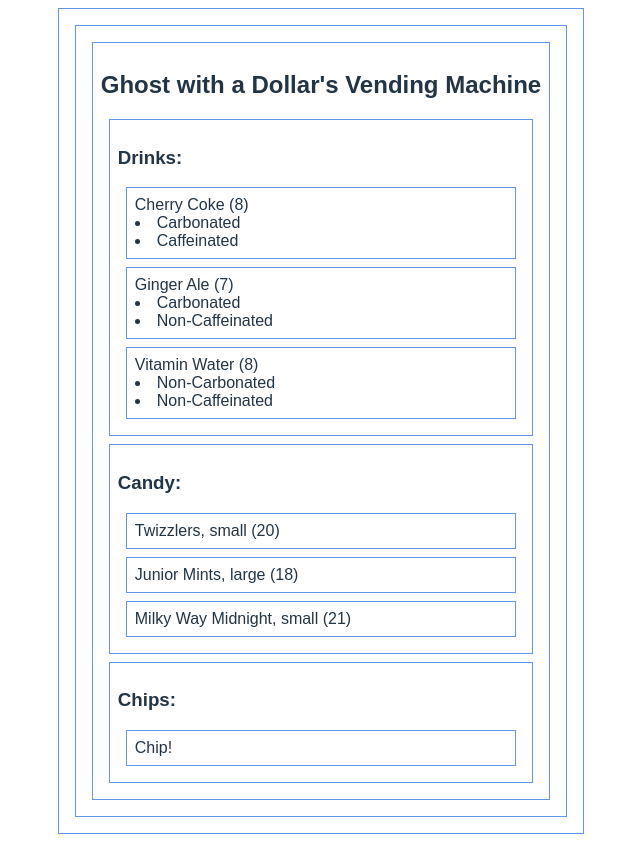
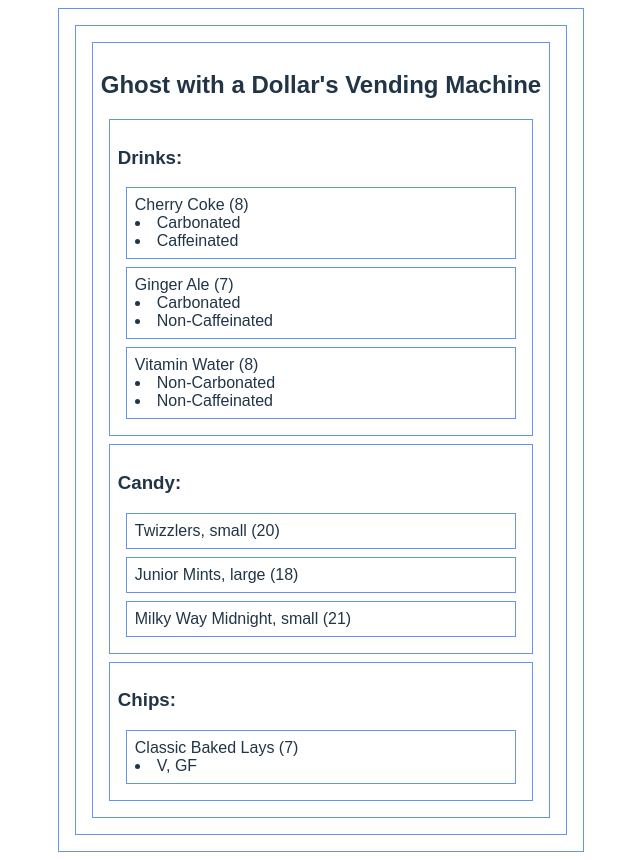
Before and after one commit to natnichols/floorplan-lab-vendingMachine, a React (Vite) app: page / in a window 1280 px wide. Shown: the whole page, without its empty margins (319-959 px from the left). Built offline with nearby package versions, Linux system fonts and the light colour scheme.

Commit message:
add name, quantity, vegan, and gluten props to Chip; add Baked Lays to Vending Machine

```diff
--- a/src/Chip.jsx
+++ b/src/Chip.jsx
@@ -1,7 +1,8 @@
 const Chip = (props) => {
   return (
     <div>
-      Chip!
+      {props.chip.name} ({props.chip.quantity})
+      <li>{props.chip.vegan ? "V" : "not Vegan"}, {props.chip.gluten ? "not GF" : "GF"}</li>
     </div>
   )
 }
--- a/src/VendingMachine.jsx
+++ b/src/VendingMachine.jsx
@@ -20,7 +20,7 @@
       </div>
       <div>
         <h3>Chips:</h3>
-        <Chip />
+        <Chip chip={{name: "Classic Baked Lays", quantity: "7", vegan:1, gluten:0 }} />
       </div>
     </div>
   )
```
